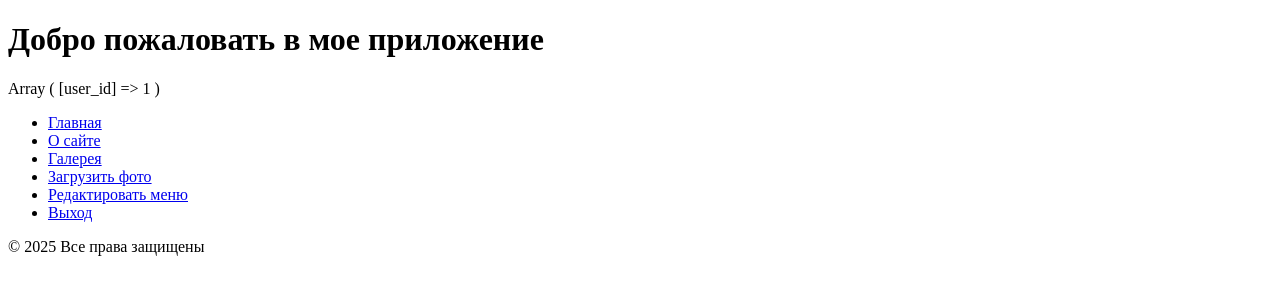
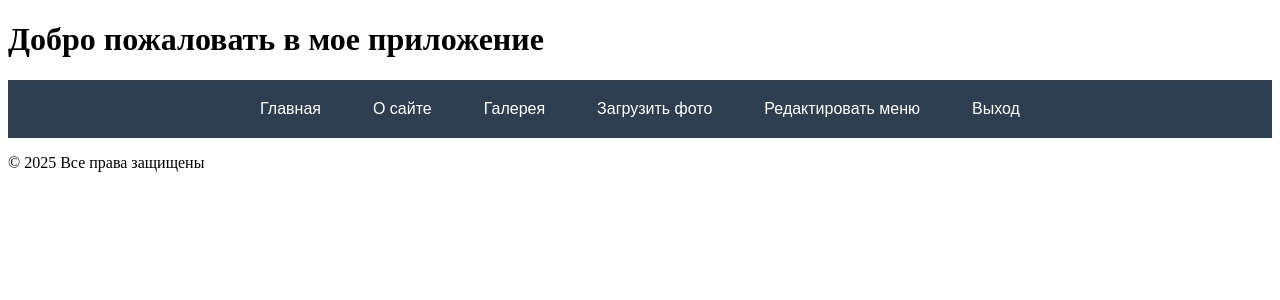
Before and after one commit to dOOmcLiF/lab12, a PHP site: template templates/menu.php in a window 1280 px wide. Shown: the top 300 px of the page. Run offline with PHP 8.4, Linux system fonts and the light colour scheme; the template is opened without the code that fills it, so the values that code supplies are empty; the visitor is signed in with stand-in values (Sample User, id 1).

Commit message:
menu style added

```diff
--- /dev/null
+++ b/assets/styles.css
@@ -0,0 +1,36 @@
+/* Горизонтальное меню */
+.main-menu {
+    background-color: #2c3e50;
+    padding: 10px 0;
+    font-family: Arial, sans-serif;
+}
+
+.main-menu ul {
+    list-style: none;
+    margin: 0;
+    padding: 0;
+    display: flex; /* Горизонтальное выравнивание */
+    justify-content: center;
+    align-items: center;
+    flex-wrap: nowrap; /* Не переносить на новую строку */
+}
+
+.main-menu li {
+    margin: 0 10px;
+}
+
+.main-menu a {
+    text-decoration: none;
+    color: white;
+    padding: 10px 16px;
+    border-radius: 4px;
+    transition: background-color 0.3s ease, color 0.3s ease;
+    display: block;
+}
+
+.main-menu a:hover,
+.main-menu a:focus {
+    background-color: #1abc9c;
+    color: #fff;
+    outline: none;
+}
--- a/templates/header.php
+++ b/templates/header.php
@@ -3,6 +3,7 @@
 <head>
     <meta charset="UTF-8">
     <title>Мое приложение</title>
+    <link rel="stylesheet" href="assets/styles.css">
 </head>
 <body>
 <header>
--- a/login.php
+++ b/templates/login.php
@@ -19,9 +19,9 @@ if ($_SERVER['REQUEST_METHOD'] === 'POST') {
         echo "Неверный логин или пароль.";
     }
 }
+?>
 <form method="post">
     <input type="text" name="username" required placeholder="Логин"><br>
     <input type="password" name="password" required placeholder="Пароль"><br>
     <button type="submit">Войти</button>
 </form>
-?>
--- a/templates/menu.php
+++ b/templates/menu.php
@@ -1,5 +1,4 @@
-<?php print_r($_SESSION);?>
-<nav>
+<nav class="main-menu">
     <ul>
         <li><a href="?page=home">Главная</a></li>
         <li><a href="?page=about">О сайте</a></li>
```
